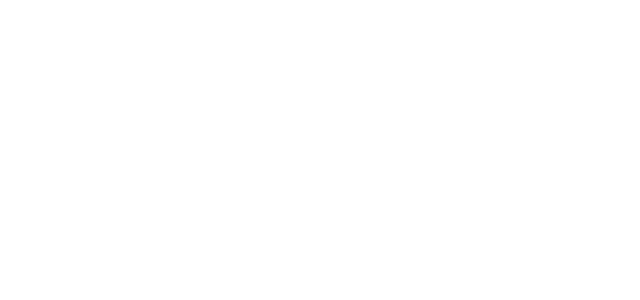
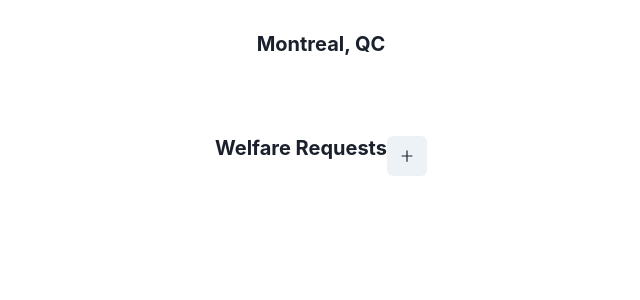
Before and after one commit to Tinfloz/Welfare-Patrol, a React (Create React App) app in the folder frontend/: page /home in a window 1280 px wide. Shown: the top 300 px of the page, without its empty margins (319-959 px from the left). Built offline with nearby package versions, Linux system fonts and the light colour scheme.

Commit message:
make fallback for suspense, home page

```diff
--- a/frontend/package.json
+++ b/frontend/package.json
@@ -14,6 +14,7 @@
     "react": "^18.2.0",
     "react-dom": "^18.2.0",
     "react-icons": "^3.11.0",
+    "react-router-dom": "^6.7.0",
     "react-scripts": "5.0.1",
     "web-vitals": "^2.1.4"
   },
--- a/frontend/src/App.js
+++ b/frontend/src/App.js
@@ -1,4 +1,4 @@
-import React from 'react';
+import React, { lazy, Suspense } from 'react';
 import {
   ChakraProvider,
   Box,
@@ -11,12 +11,21 @@ import {
 } from '@chakra-ui/react';
 import { ColorModeSwitcher } from './ColorModeSwitcher';
 import { Logo } from './Logo';
+import { BrowserRouter as Router, Routes, Route } from "react-router-dom";
+import Fallback from './pages/Fallback';
+const Home = lazy(() => import("./pages/Home"));
 
 function App() {
   return (
     <ChakraProvider theme={theme}>
       <Box textAlign="center" fontSize="xl">
-
+        <Router>
+          <Suspense fallback={<Fallback />}>
+            <Routes>
+              <Route path="/home" element={<Home />} />
+            </Routes>
+          </Suspense>
+        </Router>
       </Box>
     </ChakraProvider>
   );
--- /dev/null
+++ b/frontend/src/pages/Fallback.jsx
@@ -0,0 +1,24 @@
+import React from 'react';
+import { Flex, Spinner } from "@chakra-ui/react";
+
+const Fallback = () => {
+    return (
+        <>
+            <Flex
+                justify="center"
+                alignItems="center"
+                p="15vh"
+            >
+                <Spinner
+                    speed='0.65s'
+                    color='blue.500'
+                    emptyColor='gray.300'
+                    thickness='4px'
+                    size="xl"
+                />
+            </Flex>
+        </>
+    )
+}
+
+export default Fallback
--- /dev/null
+++ b/frontend/src/pages/Home.jsx
@@ -0,0 +1,39 @@
+import React from 'react';
+import { Flex, Heading, IconButton, VStack } from "@chakra-ui/react";
+import { AiOutlinePlus } from "react-icons/ai";
+
+const Home = () => {
+    return (
+        <>
+            <VStack>
+                <Flex
+                    justify="center"
+                    alignItems="center"
+                    p="4vh"
+                >
+                    <Heading
+                        size='md'
+                    >
+                        Montreal, QC
+                    </Heading>
+                </Flex>
+                <Flex
+                    p="5vh"
+                    justify="space-between"
+                >
+                    <Heading
+                        size='md'
+                    >
+                        Welfare Requests
+                    </Heading>
+                    <IconButton
+                        aria-label='add-request'
+                        icon={<AiOutlinePlus style={{ size: "1vh" }} />}
+                    />
+                </Flex>
+            </VStack>
+        </>
+    )
+}
+
+export default Home
```
Also changed, not shown: 1 other file (tests, documents, lock files or other folders).
